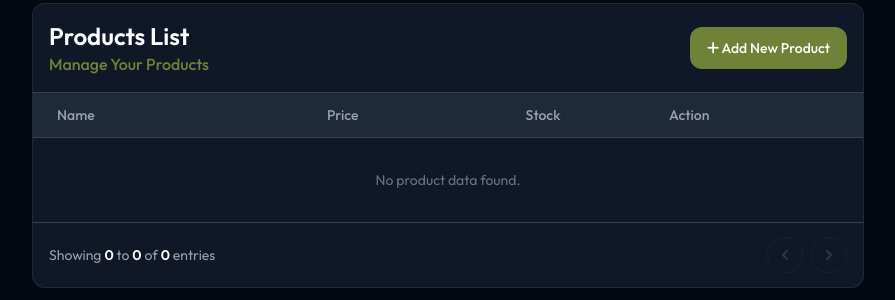
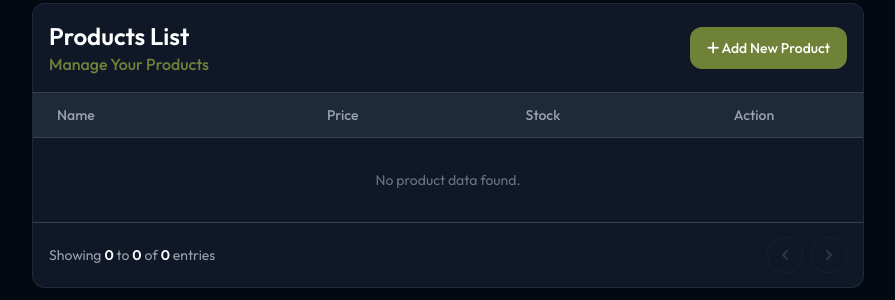
Before and after one commit to elikawicaksana/maruelectronic, a PHP site: page /dashboard-admin.php in a window 1280 px wide. Shown: the part 181-481 px from the top of the page, without its empty margins (192-1087 px from the left). Run offline with PHP 8.4, Linux system fonts and the light colour scheme; the visitor is signed in with stand-in values (Sample User, id 1); data that the repository does not hold is empty; some libraries are stand-ins or nearby versions.

Commit message:
minor change

```diff
--- a/dashboard-admin.php
+++ b/dashboard-admin.php
@@ -77,7 +77,7 @@
                                     <th scope="col" class="px-6 py-3 font-medium">Name</th>
                                     <th scope="col" class="px-6 py-3 font-medium text-center">Price</th>
                                     <th scope="col" class="px-6 py-3 font-medium text-center">Stock</th>
-                                    <th scope="col" class="px-6 py-3 font-medium">Action</th>
+                                    <th scope="col" class="px-6 py-3 font-medium text-center">Action</th>
                                 </tr>
                             </thead>
                             <tbody>
@@ -102,7 +102,7 @@
                                     <td class="px-6 py-4 text-gray-300 text-center">
                                         <?= $row['stock'] ?>
                                     </td>
-                                    <td class="px-6 py-4">
+                                    <td class="px-6 py-4 text-center">
                                         <a href="edit-product.php?id_product=<?= $idProduct ?>" class="font-medium text-[#708238] hover:text-[#8FA348] hover:underline transition-colors">Edit</a> |
                                         <button type='button' id='btnDel' class='font-medium text-fg-danger hover:text-danger hover:underline transition-colors' data-id=<?= $idProduct ?>>Delete</button>
                                     </td>
```
